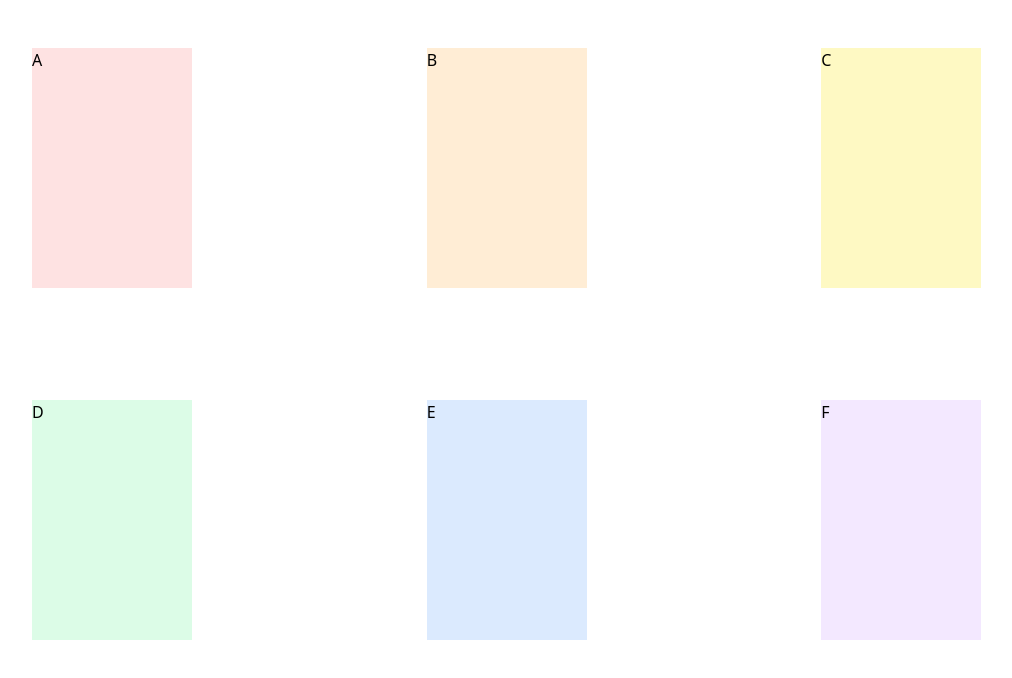
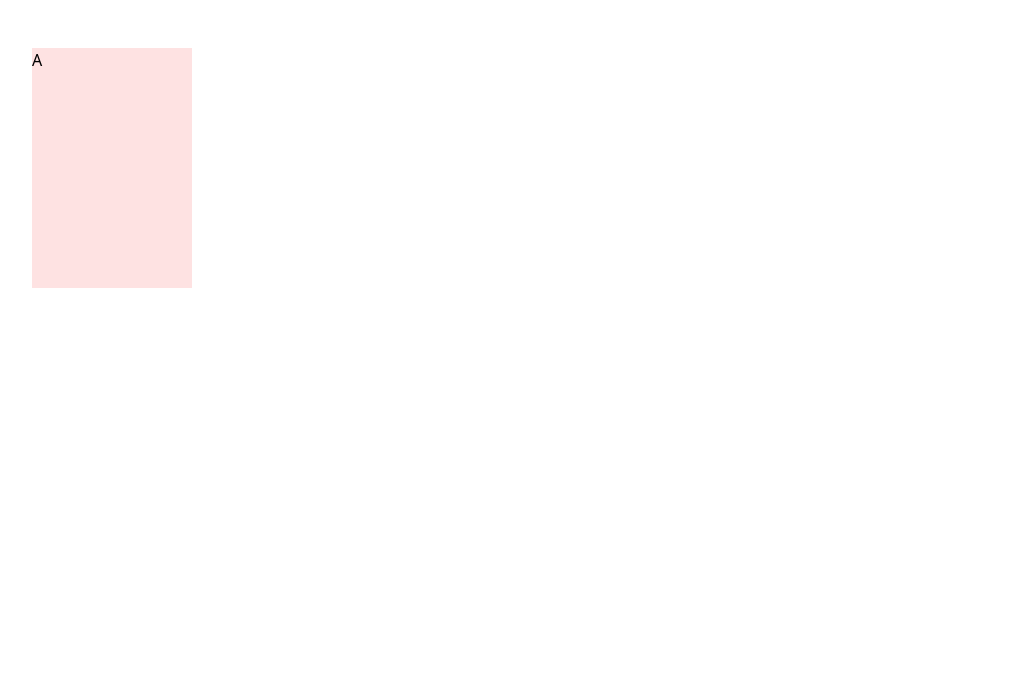
Before and after one commit to seon-2/bcs-part2-react, a React (Create React App) app in the folder props/: page / in a window 1280 px wide. Shown: the top 678 px of the page, without its empty margins (16-1028 px from the left). Built offline with nearby package versions, Linux system fonts and the light colour scheme.

Commit message:
🔥 [remove] 여러 개 만든 컴포넌트 삭제

```diff
--- a/props/src/App.jsx
+++ b/props/src/App.jsx
@@ -1,19 +1,9 @@
 import CardA from "./components/CardA";
-import CardB from "./components/CardB";
-import CardC from "./components/CardC";
-import CardD from "./components/CardD";
-import CardE from "./components/CardE";
-import CardF from "./components/CardF";
 
 function App() {
   return (
     <div className="min-h-screen p-12 grid grid-cols-3">
       <CardA />
-      <CardB />
-      <CardC />
-      <CardD />
-      <CardE />
-      <CardF />
     </div>
   );
 }
--- a/props/src/components/CardB.jsx
+++ /dev/null
@@ -1,5 +0,0 @@
-function CardB() {
-  return <div className="bg-orange-100 w-40 h-60">B</div>;
-}
-
-export default CardB;
--- a/props/src/components/CardC.jsx
+++ /dev/null
@@ -1,5 +0,0 @@
-function CardC() {
-  return <div className="bg-yellow-100 w-40 h-60">C</div>;
-}
-
-export default CardC;
--- a/props/src/components/CardD.jsx
+++ /dev/null
@@ -1,5 +0,0 @@
-function CardD() {
-  return <div className="bg-green-100 w-40 h-60">D</div>;
-}
-
-export default CardD;
--- a/props/src/components/CardE.jsx
+++ /dev/null
@@ -1,5 +0,0 @@
-function CardE() {
-  return <div className="bg-blue-100 w-40 h-60">E</div>;
-}
-
-export default CardE;
--- a/props/src/components/CardF.jsx
+++ /dev/null
@@ -1,5 +0,0 @@
-function CardF() {
-  return <div className="bg-purple-100 w-40 h-60">F</div>;
-}
-
-export default CardF;
```
